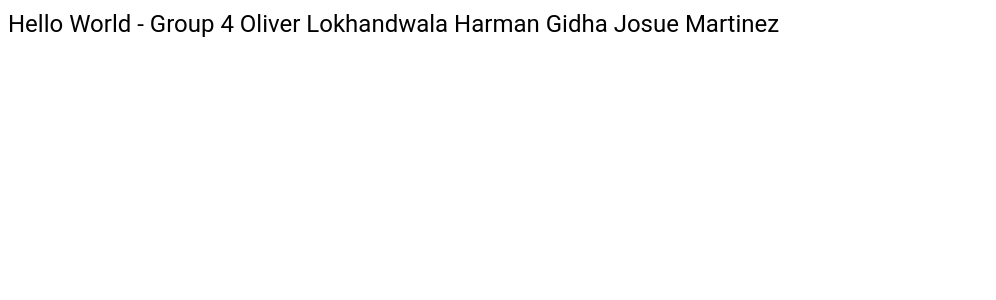
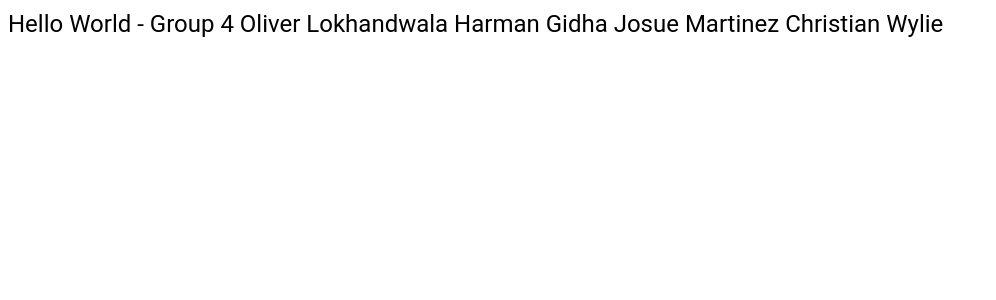
Before and after one commit to 16bitsPixel/ezCommerce, a Next.js app: page / in a window 1280 px wide. Shown: the top 300 px of the page, without its empty margins (0-996 px from the left). Built offline with nearby package versions, Linux system fonts and the light colour scheme.

Commit message:
Added name to page

```diff
--- a/src/views/App.tsx
+++ b/src/views/App.tsx
@@ -24,6 +24,7 @@ export function App() {
         Oliver Lokhandwala
         Harman Gidha
         Josue Martinez
+        Christian Wylie
       </Typography>
     </Fragment>
   );
```
Also changed, not shown: 1 other file (tests, documents, lock files or other folders).
